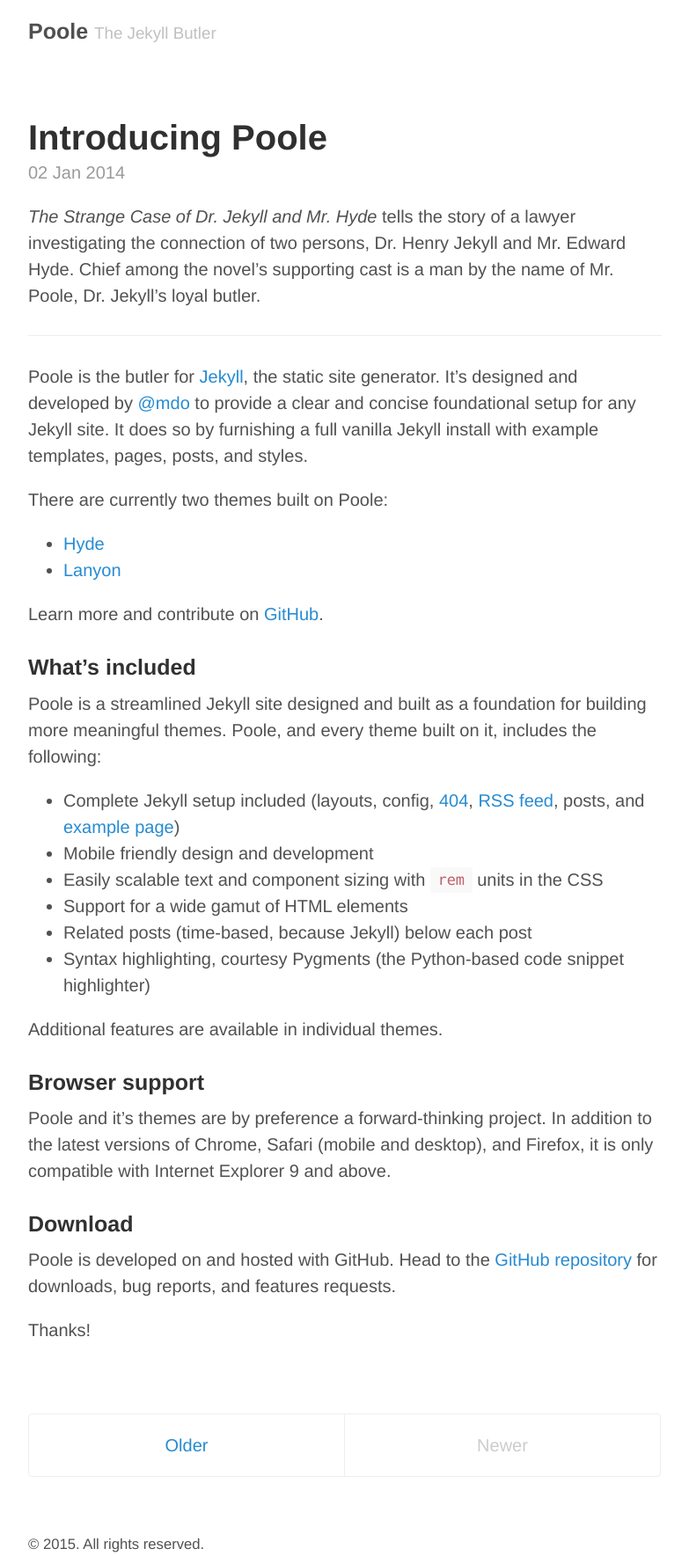
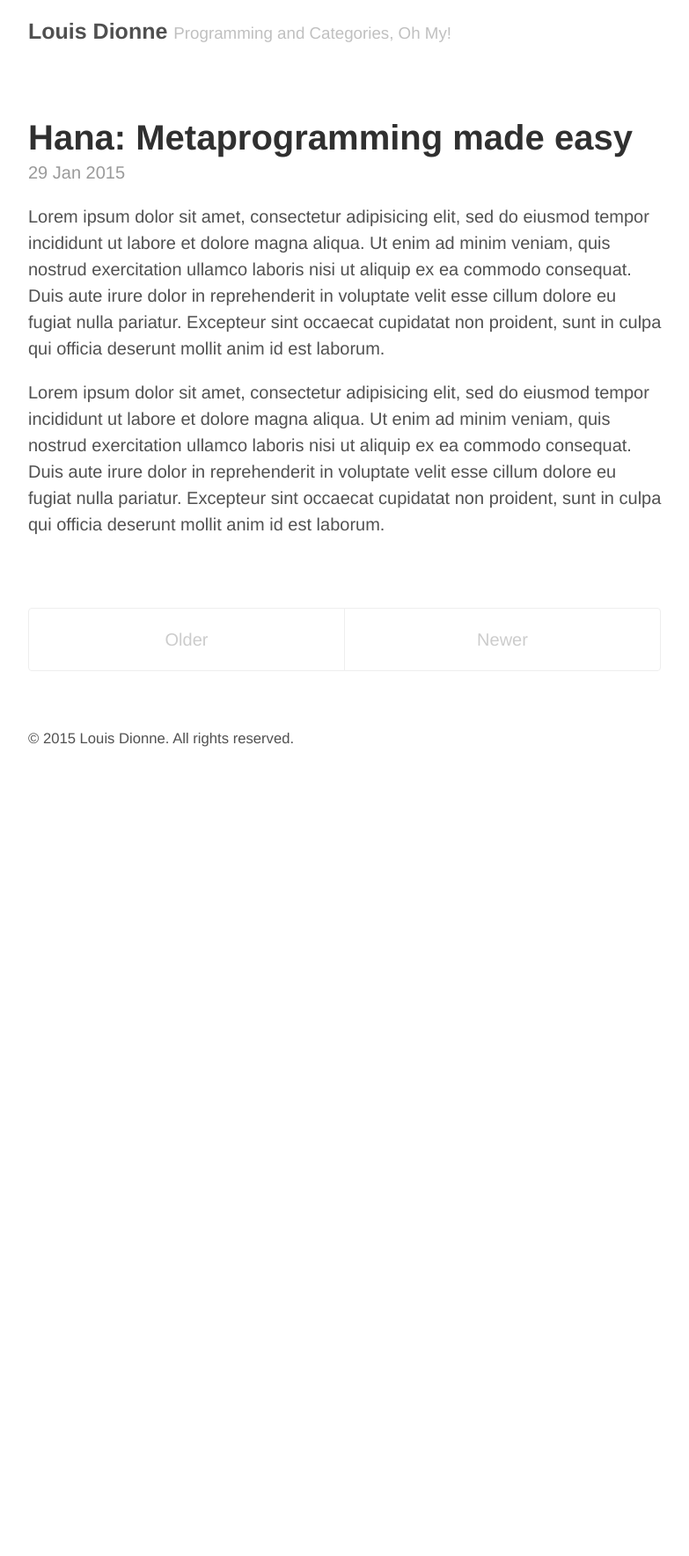
Before and after one commit to ldionne/ldionne.github.io, a Jekyll site: the page built from index.html, in a window 1280 px wide. Shown: the whole page at 88% size, without its empty margins (248-1031 px from the left). Built offline with Jekyll 4.4.1, drawn with Linux system fonts in a browser that asks for light colours; the list of posts is cut into pages by our own code; after the commit the page ends 900 px from its top, so only the background shows below that.

Commit message:
Basic customization

```diff
--- a/_config.yml
+++ b/_config.yml
@@ -3,15 +3,15 @@ permalink:        pretty
 relative_permalinks: true
 
 # Setup
-title:            Poole
-tagline:          The Jekyll Butler
-url:              http://getpoole.com
+title:            Louis Dionne
+tagline:          "Programming and Categories, Oh My!"
+url:              http://ldionne.com
 paginate:         1
 baseurl:          /
 author:
-  name:           Mark Otto
-  url:            https://twitter.com/mdo
-  email:          markdotto@gmail.com
+  name:           Louis Dionne
+  url:            https://github.com/ldionne
+  email:          ldionne.2@gmail.com
 
 # Custom vars
 version:          1.0.0
--- a/_layouts/default.html
+++ b/_layouts/default.html
@@ -8,8 +8,8 @@
     <div class="container content">
       <header class="masthead">
         <h3 class="masthead-title">
-          <a href="{{ site.baseurl }}" title="Home">{{ site.title }}</a>
-          <small>{{ site.tagline }}</small>
+          <a href="{{ site.baseurl }}about" title="About">{{ site.author.name }}</a>
+          <a href="{{ site.baseurl }}" title="Home"><small>{{ site.tagline }}</small></a>
         </h3>
       </header>
 
@@ -19,7 +19,7 @@
 
       <footer class="footer">
         <small>
-          &copy; <time datetime="{{ site.time | date_to_xmlschema }}">{{ site.time | date: '%Y' }}</time>. All rights reserved.
+          &copy; <time datetime="{{ site.time | date_to_xmlschema }}">{{ site.time | date: '%Y' }}</time> {{ site.author.name }}. All rights reserved.
         </small>
       </footer>
     </div>
--- a/_posts/2014-01-02-introducing-poole.md
+++ /dev/null
@@ -1,40 +0,0 @@
----
-layout: post
-title: Introducing Poole
----
-
-*The Strange Case of Dr. Jekyll and Mr. Hyde* tells the story of a lawyer investigating the connection of two persons, Dr. Henry Jekyll and Mr. Edward Hyde. Chief among the novel's supporting cast is a man by the name of Mr. Poole, Dr. Jekyll's loyal butler.
-
------
-
-Poole is the butler for [Jekyll](http://jekyllrb.com), the static site generator. It's designed and developed by [@mdo](https://twitter.com/mdo) to provide a clear and concise foundational setup for any Jekyll site. It does so by furnishing a full vanilla Jekyll install with example templates, pages, posts, and styles.
-
-There are currently two themes built on Poole:
-
-* [Hyde](http://hyde.getpoole.com)
-* [Lanyon](http://lanyon.getpoole.com)
-
-Learn more and contribute on [GitHub](https://github.com/poole).
-
-### What's included
-
-Poole is a streamlined Jekyll site designed and built as a foundation for building more meaningful themes. Poole, and every theme built on it, includes the following:
-
-* Complete Jekyll setup included (layouts, config, [404](/404.html), [RSS feed](/atom.xml), posts, and [example page](/about))
-* Mobile friendly design and development
-* Easily scalable text and component sizing with `rem` units in the CSS
-* Support for a wide gamut of HTML elements
-* Related posts (time-based, because Jekyll) below each post
-* Syntax highlighting, courtesy Pygments (the Python-based code snippet highlighter)
-
-Additional features are available in individual themes.
-
-### Browser support
-
-Poole and it's themes are by preference a forward-thinking project. In addition to the latest versions of Chrome, Safari (mobile and desktop), and Firefox, it is only compatible with Internet Explorer 9 and above.
-
-### Download
-
-Poole is developed on and hosted with GitHub. Head to the <a href="https://github.com/poole/poole">GitHub repository</a> for downloads, bug reports, and features requests.
-
-Thanks!
--- /dev/null
+++ b/_posts/2015-01-29-hana-ongoing.md
@@ -0,0 +1,18 @@
+---
+layout: post
+title: "Hana: Metaprogramming made easy"
+---
+
+Lorem ipsum dolor sit amet, consectetur adipisicing elit, sed do eiusmod
+tempor incididunt ut labore et dolore magna aliqua. Ut enim ad minim veniam,
+quis nostrud exercitation ullamco laboris nisi ut aliquip ex ea commodo
+consequat. Duis aute irure dolor in reprehenderit in voluptate velit esse
+cillum dolore eu fugiat nulla pariatur. Excepteur sint occaecat cupidatat non
+proident, sunt in culpa qui officia deserunt mollit anim id est laborum.
+
+Lorem ipsum dolor sit amet, consectetur adipisicing elit, sed do eiusmod
+tempor incididunt ut labore et dolore magna aliqua. Ut enim ad minim veniam,
+quis nostrud exercitation ullamco laboris nisi ut aliquip ex ea commodo
+consequat. Duis aute irure dolor in reprehenderit in voluptate velit esse
+cillum dolore eu fugiat nulla pariatur. Excepteur sint occaecat cupidatat non
+proident, sunt in culpa qui officia deserunt mollit anim id est laborum.
--- a/about.md
+++ b/about.md
@@ -1,30 +1,14 @@
 ---
-layout: page
+layout: default
 title: About
 ---
 
-<p class="message">
-  Hey there! This page is included as an example. Feel free to customize it for your own use upon downloading. Carry on!
-</p>
+# Louis Dionne
 
-In the novel, *The Strange Case of Dr. Jekyll and Mr. Hyde*, Mr. Poole is Dr. Jekyll's virtuous and loyal butler. Similarly, Poole is an upstanding and effective butler that helps you build Jekyll themes. It's made by [@mdo](https://twitter.com/mdo).
+I am a 22 years old math and programming enthusiast seeking excellence in what I do.
 
-There are currently two themes built on Poole:
+I also enjoy hiking, dark beer and classical music.
 
-* [Hyde](http://hyde.getpoole.com)
-* [Lanyon](http://lanyon.getpoole.com)
-
-Learn more and contribute on [GitHub](https://github.com/poole).
-
-## Setup
-
-Some fun facts about the setup of this project include:
-
-* Built for [Jekyll](http://jekyllrb.com)
-* Developed on GitHub and hosted for free on [GitHub Pages](https://pages.github.com)
-* Coded with [Sublime Text 2](http://sublimetext.com), an amazing code editor
-* Designed and developed while listening to music like [Blood Bros Trilogy](https://soundcloud.com/maddecent/sets/blood-bros-series)
-
-Have questions or suggestions? Feel free to [open an issue on GitHub](https://github.com/poole/poole/issues/new) or [ask me on Twitter](https://twitter.com/mdo).
-
-Thanks for reading!
+[Resume](resume.pdf)
+[GitHub](https://github.com/ldionne)
+[Mail](mailto:ldionne.2@gmail.com)
```
Also changed, not shown: _posts/2013-12-31-whats-jekyll.md (deleted, +0 -10 lines), _posts/2014-01-01-example-content.md (deleted, +0 -138 lines), README.md.
